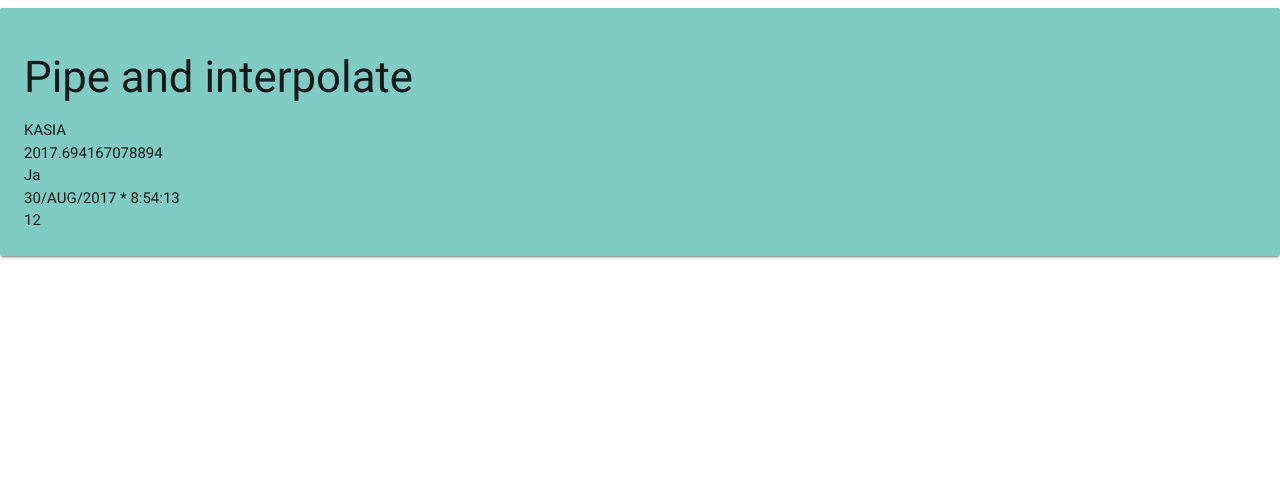
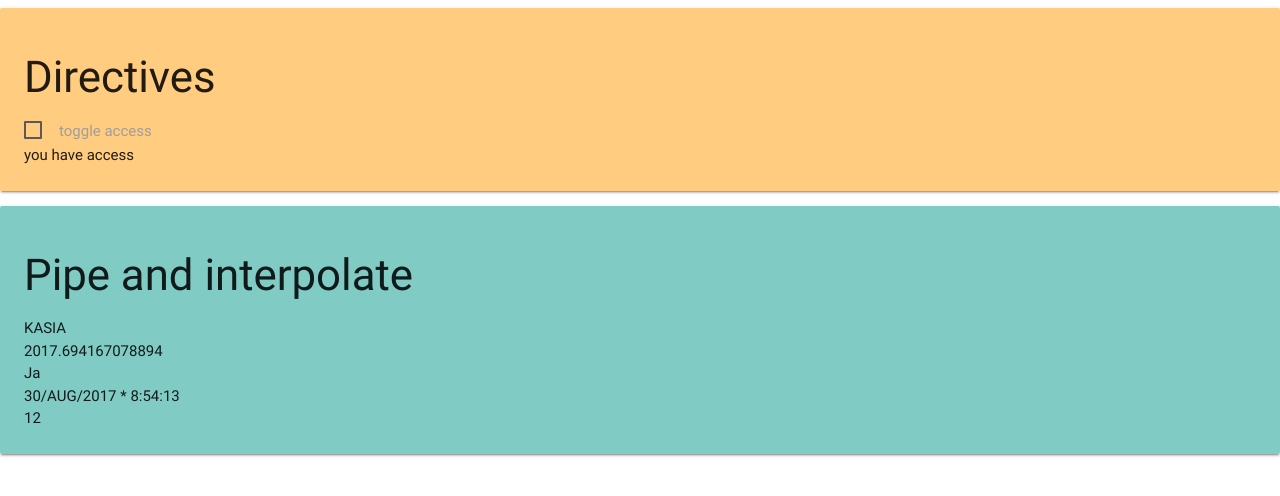
Before and after one commit to rzeznik-kasia/ng-examples, an Angular app: page / in a window 1280 px wide. Shown: the top 496 px of the page. Built offline with nearby package versions, Linux system fonts and the light colour scheme.

Commit message:
toggle wypasiony

```diff
--- a/src/app/app.component.html
+++ b/src/app/app.component.html
@@ -1,4 +1,13 @@
 <div class="contailer">
+
+  <!--.card-panel.orange-->
+  <div class="card-panel orange lighten-3">
+    <h3>Directives</h3>
+    <input type="checkbox" id="toggle">
+    <label for="toggle">toggle access</label>
+    <div *ngIf="access">you have access</div>
+  </div>
+
 
   <div class="card-panel teal lighten-3">
     <h3>Pipe and interpolate</h3>
@@ -10,6 +19,6 @@
     <br>
     {{today | date:"dd/MMM/yyyy * H:m:s" | uppercase}} <!--po dwukropku formater dajemy--> <!--ctrl+spacja to podpowiadanie-->
     <br>
-    {{sum | sum}}
+    {{sum | sum}} <!--refaktor jesli dotyczy i klas i htmla to jest to ryzykowne, lepiej tego nie robic-->
   </div>
 </div>
--- a/src/app/app.component.ts
+++ b/src/app/app.component.ts
@@ -14,4 +14,5 @@ export class AppComponent {
   /*some changesfdd*/
   today: number = Date.now();
   sum: number[] = [1, 4, 7];
+  access: boolean = true;
 }
--- a/src/app/pipes/sum.pipe.ts
+++ b/src/app/pipes/sum.pipe.ts
@@ -13,7 +13,7 @@ export class SumPipe implements PipeTransform { /*alt+enter -> dochodzi import*/
   transform(arr: any, ...args): any {
     return arr.reduce((acc, item) => {
       return item + acc;
-    }, 0);
+    }, 0); /*acc na poczatku jest ustawione na 0*/
   }
 
 }
```
